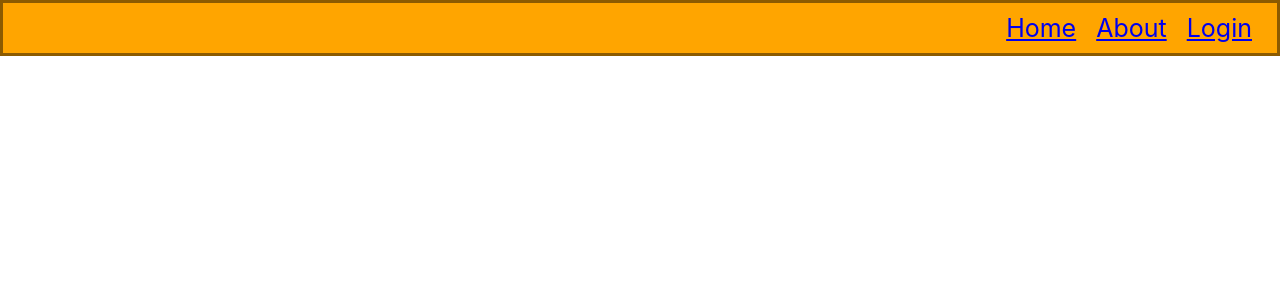
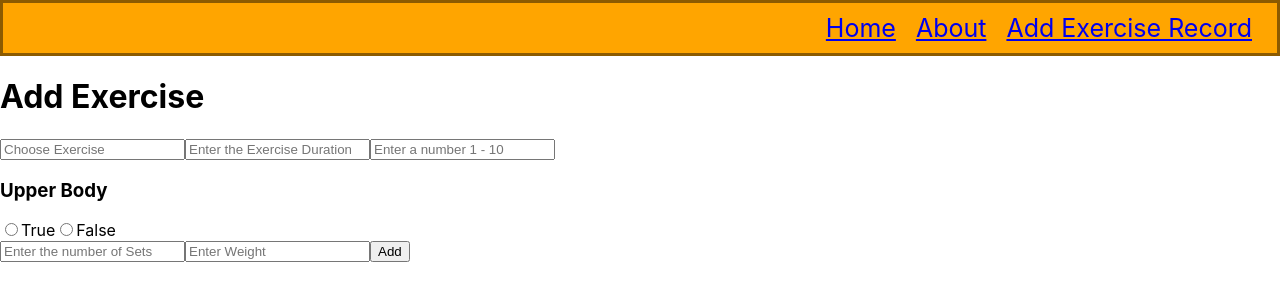
Before and after one commit to manse99/Fitness-App-Project, a React (Create React App) app in the folder fitnessapp/: page /Pages/Add-Exercise-Record in a window 1280 px wide. Before the commit this address had no page. Shown: the top 300 px of the page. Built offline with nearby package versions, Linux system fonts and the light colour scheme.

Commit message:
createexerciserecords

```diff
--- a/fitnessapp/src/App.js
+++ b/fitnessapp/src/App.js
@@ -3,7 +3,7 @@ import Nav from './components/Nav.jsx';
 import { BrowserRouter as Router} from 'react-router-dom';
 import { Routes, Route } from 'react-router-dom';
 import About from './Pages/About.jsx';
-import Login from './Pages/Login.jsx';
+import CreateExerciseRec from './Pages/CreateExerciseRec.jsx';
 import Home from './screens/Home.jsx';
 
 function App() {
@@ -13,7 +13,7 @@ function App() {
     <Routes>
       <Route path='/' element={<Home/>} />
       <Route path='/Pages/About' element={<About/>} />
-      <Route path='/Pages/Login' element={<Login/>} />
+      <Route path='/Pages/Add-Exercise-Record' element={<CreateExerciseRec/>} />
     </Routes>
    </Router>
   );
--- /dev/null
+++ b/fitnessapp/src/Pages/CreateExerciseRec.jsx
@@ -0,0 +1,111 @@
+import { useState } from "react";
+import {createExerciseRec} from "../services/records.js"
+import {useNavigate} from "react-router-dom";
+
+export default function CreateExerciseRec() {
+  const [form, setForm] = useState({
+    type: "",
+    duration: "",
+    intensity: "",
+    upperBody: true,
+    sets: "",
+    weight: "",
+  });
+
+  let navigate = useNavigate()
+
+  function handleChange(e) {
+    const { name, value, type } = e.target;
+
+    if (type === "number") {
+      setForm((prev) => ({
+        ...prev,
+        [name]: parseInt(value),
+      }));
+    } else if (type === "radio") {
+      const str2bool = (value) => {
+        if (value === "true") return true;
+        if (value === "false") return false;
+      };
+
+      setForm((prev) => ({
+        ...prev,
+        [name]: str2bool(value),
+      }));
+    } else {
+      setForm((prev) => ({
+        ...prev,
+        [name]: value,
+      }));
+    }
+  }
+
+ async  function handleSubmit(e) {
+    e.preventDefault();
+    await createExerciseRec(form)
+    navigate("/", {replace: true})
+  }
+
+  return (
+    <div>
+      <h1>Add Exercise</h1>
+      <form onSubmit={handleSubmit}>
+        <input
+          type="text"
+          placeholder="Choose Exercise"
+          name="type"
+          value={form.type}
+          onChange={handleChange}
+        />
+        <input
+          type="number"
+          placeholder="Enter the Exercise Duration"
+          name="duration"
+          value={form.duration}
+          onChange={handleChange}
+        />
+        <input
+          type="number"
+          placeholder="Enter a number 1 - 10"
+          name="intensity"
+          value={form.intensity}
+          onChange={handleChange}
+          />
+          <div>
+          <h3>Upper Body</h3>
+        <input
+          id="upperBody-true"
+          type="radio"
+          name="upperBody"
+          value="true"
+          onChange={handleChange}
+        />
+        <label htmlFor="upperBody-true">True</label>
+        <input
+          id="upperBody-false"
+          type="radio"
+          name="upperBody"
+          value="false"
+          onChange={handleChange}
+          />
+        <label htmlFor="upperBody-false">False</label>
+        </div>
+        <input
+          type="number"
+          placeholder="Enter the number of Sets"
+          name="sets"
+          value={form.sets}
+          onChange={handleChange}
+          />
+        <input
+          type="number"
+          placeholder="Enter Weight"
+          name="weight"
+          value={form.weight}
+          onChange={handleChange}
+        />
+        <button type="submit">Add</button>
+      </form>
+    </div>
+  );
+}
--- a/fitnessapp/src/Pages/Login.jsx
+++ /dev/null
@@ -1,19 +0,0 @@
-import React from 'react';
-import ExerciseList from '../components/ExerciseList.jsx';
-
-const Login = () => {
-  return (
-    <div
-      style={{
-        display: 'flex',
-        justifyContent: 'center',
-        alignItems: 'center',
-        height: '90vh'
-      }}
-    >
-      <ExerciseList />
-    </div>
-  );
-};
-
-export default Login;
--- a/fitnessapp/src/components/Nav.jsx
+++ b/fitnessapp/src/components/Nav.jsx
@@ -4,14 +4,14 @@ import { Link } from "react-router-dom";
 function Nav() {
   return (
       <nav className='nav'>
-        <Link to='/' activeStyle className='link'>
+        <Link to='/' className='link'>
             Home
         </Link>
-        <Link to='./Pages/about' activeStyle className='link'>
+        <Link to='./Pages/about' className='link'>
             About
         </Link>
-        <Link to='./Pages/Login' activeStyle className='link'>
-            Login
+        <Link to='./Pages/Add-Exercise-Record' className='link'>
+            Add Exercise Record
         </Link>
       </nav>
 
--- a/fitnessapp/src/services/apiConfig.js
+++ b/fitnessapp/src/services/apiConfig.js
@@ -3,7 +3,7 @@ import axios from 'axios'
 const api = axios.create({
     baseURL: process.env.NODE_ENV === 'production'
         ? ''
-        : 'http://localhost:3000/api'
+        : 'http://localhost:4250'
 })
 
 export default api;
```
Also changed, not shown: 1 other file (tests, documents, lock files or other folders).
